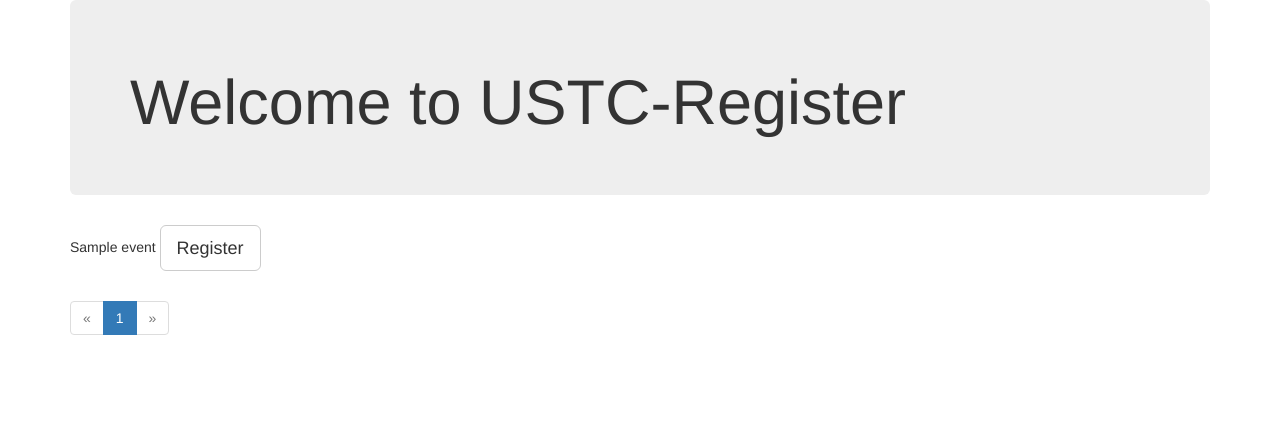
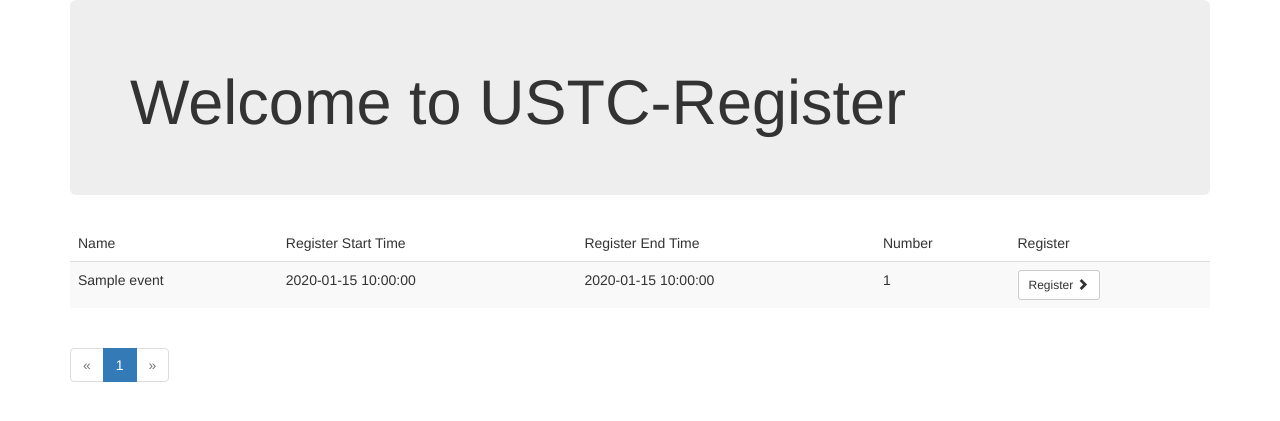
Before and after one commit to volltin/USTC-Register, a Flask app: template app/templates/index.html in a window 1280 px wide. Shown: the top 421 px of the page. Run offline with Flask 2, Linux system fonts and the light colour scheme; tables that the repository leaves empty hold one stand-in row (values such as "Sample post"); the template is opened without the code that fills it: values that come from a table or form of the project are taken from there, most other values are stand-ins (such as "Sample title", 1, 10 or a date in 2020); some libraries are stand-ins or nearby versions.

Commit message:
display event details in index

```diff
--- a/app/templates/index.html
+++ b/app/templates/index.html
@@ -27,14 +27,54 @@
     </div>
     <div class="event-list">
     {% from "bootstrap/pagination.html" import render_pagination %}
+    {% from "bootstrap/utils.html" import icon %}
 
-    {% for event in events_query.items %}
-        <p>
-            {{ event.name }}
-            <a class="btn btn-lg btn-default" role="button"
-                href="{{ url_for('register', event_id=event.event_id) }}" >Register</a>
-        </p>
-    {% endfor %}
+    <table class="table table-striped">
+        <thead>
+            <tr>
+                <td>
+                    Name
+                </td>
+                <td>
+                    Register Start Time
+                </td>
+                <td>
+                    Register End Time
+                </td>
+                <td>
+                    Number
+                </td>
+                <td>
+                    Register
+                </td>
+            </tr>
+        </thead>
+        <tbody>
+        {% for event in events_query.items %}
+            <tr>
+                <td>
+                    {{ event.name }}
+                </td>
+                <td>
+                    {{ event.register_start_time }}
+                </td>
+                <td>
+                    {{ event.register_end_time }}
+                </td>
+                <td>
+                    {{ event.max_number }}
+                </td>
+                <td>
+                    <a href="{{ url_for('register', event_id=event.event_id) }}"
+                       class="btn btn-default btn-sm" role="button">
+                        {{ 'Register ' + icon('chevron-right') }}
+                    </a>
+                </td>
+            </tr>
+        {% endfor %}
+        </tbody>
+    </table>
+
 
     {{render_pagination(events_query)}}
     </div>
```
Also changed, not shown: app/forms.py (+5 -5 lines), app/templates/register.html (+9 -7 lines).
